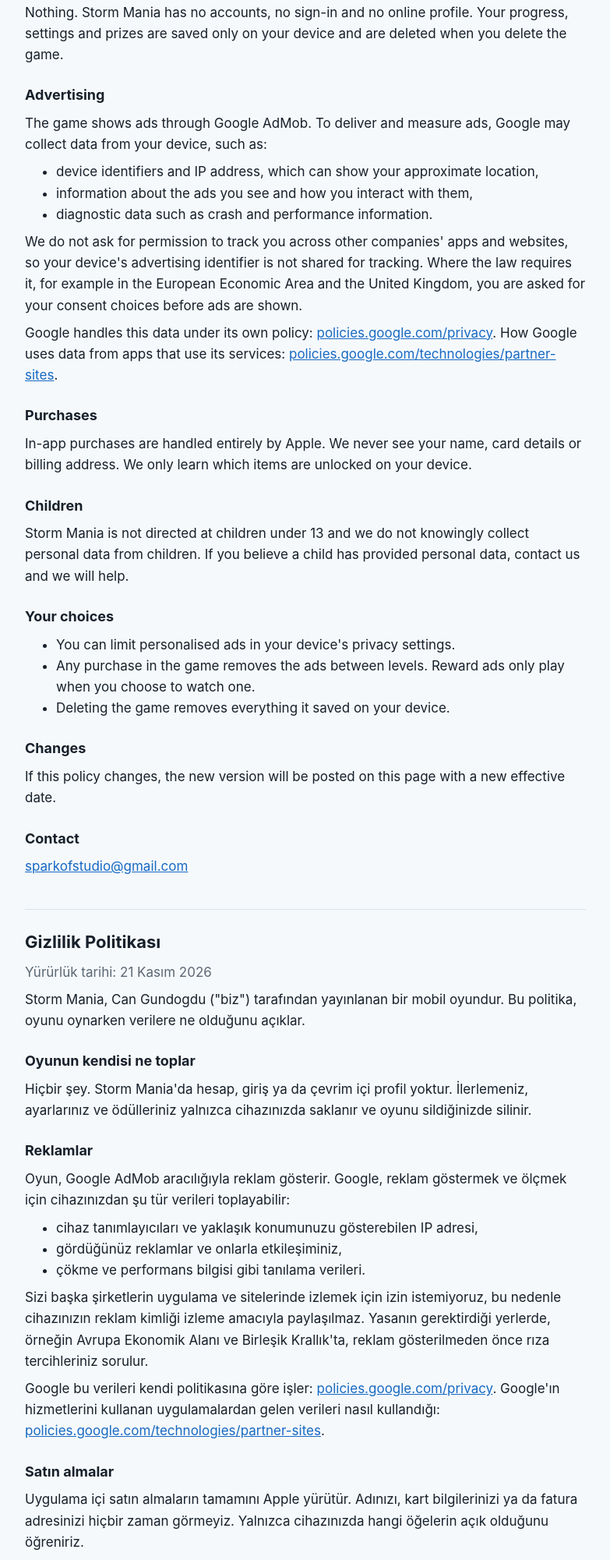
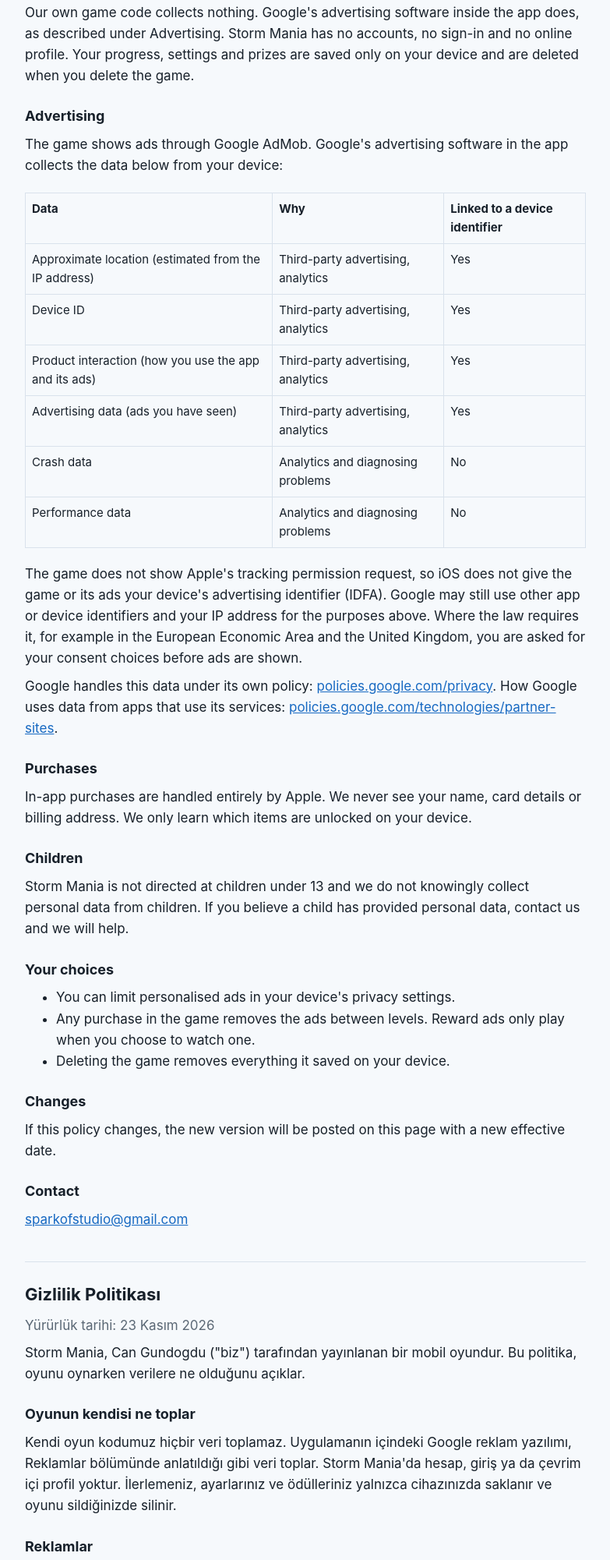
Before and after one commit to sparkofstudio/storm-mania, a plain HTML site: page index.html in a window 1280 px wide. Shown: the part 403-2404 px from the top of the page at 78% size, without its empty margins (248-1031 px from the left). Drawn offline with Linux system fonts and the light colour scheme.

Commit message:
Describe advertising data in detail

```diff
--- a/index.html
+++ b/index.html
@@ -10,7 +10,7 @@
 body{margin:0;background:var(--bg);color:var(--fg);font:17px/1.6 -apple-system,BlinkMacSystemFont,"Segoe UI",Roboto,sans-serif}
 main{max-width:720px;margin:0 auto;padding:32px 16px 64px}
 h1{font-size:28px;margin:0 0 4px}h2{font-size:22px;margin:40px 0 8px;padding-top:24px;border-top:1px solid var(--line)}h3{font-size:18px;margin:24px 0 4px}
-p,ul{margin:8px 0}.muted{color:var(--muted)}a{color:var(--accent)}nav a{margin-right:16px}
+p,ul{margin:8px 0}.muted{color:var(--muted)}a{color:var(--accent)}.tw{overflow-x:auto}table{border-collapse:collapse;width:100%;margin:12px 0;font-size:15px}th,td{border:1px solid var(--line);padding:8px;text-align:left;vertical-align:top}nav a{margin-right:16px}
 </style>
 </head>
 <body>
@@ -20,18 +20,14 @@ p,ul{margin:8px 0}.muted{color:var(--muted)}a{color:var(--accent)}nav a{margin-r
 <nav><a href="#en">English</a><a href="#tr">Türkçe</a><a href="#support">Support / Destek</a></nav>
 
 <h2 id="en">Privacy Policy</h2>
-<p class="muted">Effective date: 21 November 2026</p>
+<p class="muted">Effective date: 23 November 2026</p>
 <p>Storm Mania is a mobile game published by Can Gundogdu ("we"). This policy explains what happens to data when you play.</p>
 <h3>What the game itself collects</h3>
-<p>Nothing. Storm Mania has no accounts, no sign-in and no online profile. Your progress, settings and prizes are saved only on your device and are deleted when you delete the game.</p>
+<p>Our own game code collects nothing. Google's advertising software inside the app does, as described under Advertising. Storm Mania has no accounts, no sign-in and no online profile. Your progress, settings and prizes are saved only on your device and are deleted when you delete the game.</p>
 <h3>Advertising</h3>
-<p>The game shows ads through Google AdMob. To deliver and measure ads, Google may collect data from your device, such as:</p>
-<ul>
-<li>device identifiers and IP address, which can show your approximate location,</li>
-<li>information about the ads you see and how you interact with them,</li>
-<li>diagnostic data such as crash and performance information.</li>
-</ul>
-<p>We do not ask for permission to track you across other companies' apps and websites, so your device's advertising identifier is not shared for tracking. Where the law requires it, for example in the European Economic Area and the United Kingdom, you are asked for your consent choices before ads are shown.</p>
+<p>The game shows ads through Google AdMob. Google's advertising software in the app collects the data below from your device:</p>
+<div class="tw"><table><tr><th>Data</th><th>Why</th><th>Linked to a device identifier</th></tr><tr><td>Approximate location (estimated from the IP address)</td><td>Third-party advertising, analytics</td><td>Yes</td></tr><tr><td>Device ID</td><td>Third-party advertising, analytics</td><td>Yes</td></tr><tr><td>Product interaction (how you use the app and its ads)</td><td>Third-party advertising, analytics</td><td>Yes</td></tr><tr><td>Advertising data (ads you have seen)</td><td>Third-party advertising, analytics</td><td>Yes</td></tr><tr><td>Crash data</td><td>Analytics and diagnosing problems</td><td>No</td></tr><tr><td>Performance data</td><td>Analytics and diagnosing problems</td><td>No</td></tr></table></div>
+<p>The game does not show Apple's tracking permission request, so iOS does not give the game or its ads your device's advertising identifier (IDFA). Google may still use other app or device identifiers and your IP address for the purposes above. Where the law requires it, for example in the European Economic Area and the United Kingdom, you are asked for your consent choices before ads are shown.</p>
 <p>Google handles this data under its own policy: <a href="https://policies.google.com/privacy">policies.google.com/privacy</a>. How Google uses data from apps that use its services: <a href="https://policies.google.com/technologies/partner-sites">policies.google.com/technologies/partner-sites</a>.</p>
 <h3>Purchases</h3>
 <p>In-app purchases are handled entirely by Apple. We never see your name, card details or billing address. We only learn which items are unlocked on your device.</p>
@@ -50,18 +46,14 @@ p,ul{margin:8px 0}.muted{color:var(--muted)}a{color:var(--accent)}nav a{margin-r
 
 <h2 id="tr" lang="tr">Gizlilik Politikası</h2>
 <div lang="tr">
-<p class="muted">Yürürlük tarihi: 21 Kasım 2026</p>
+<p class="muted">Yürürlük tarihi: 23 Kasım 2026</p>
 <p>Storm Mania, Can Gundogdu ("biz") tarafından yayınlanan bir mobil oyundur. Bu politika, oyunu oynarken verilere ne olduğunu açıklar.</p>
 <h3>Oyunun kendisi ne toplar</h3>
-<p>Hiçbir şey. Storm Mania'da hesap, giriş ya da çevrim içi profil yoktur. İlerlemeniz, ayarlarınız ve ödülleriniz yalnızca cihazınızda saklanır ve oyunu sildiğinizde silinir.</p>
+<p>Kendi oyun kodumuz hiçbir veri toplamaz. Uygulamanın içindeki Google reklam yazılımı, Reklamlar bölümünde anlatıldığı gibi veri toplar. Storm Mania'da hesap, giriş ya da çevrim içi profil yoktur. İlerlemeniz, ayarlarınız ve ödülleriniz yalnızca cihazınızda saklanır ve oyunu sildiğinizde silinir.</p>
 <h3>Reklamlar</h3>
-<p>Oyun, Google AdMob aracılığıyla reklam gösterir. Google, reklam göstermek ve ölçmek için cihazınızdan şu tür verileri toplayabilir:</p>
-<ul>
-<li>cihaz tanımlayıcıları ve yaklaşık konumunuzu gösterebilen IP adresi,</li>
-<li>gördüğünüz reklamlar ve onlarla etkileşiminiz,</li>
-<li>çökme ve performans bilgisi gibi tanılama verileri.</li>
-</ul>
-<p>Sizi başka şirketlerin uygulama ve sitelerinde izlemek için izin istemiyoruz, bu nedenle cihazınızın reklam kimliği izleme amacıyla paylaşılmaz. Yasanın gerektirdiği yerlerde, örneğin Avrupa Ekonomik Alanı ve Birleşik Krallık'ta, reklam gösterilmeden önce rıza tercihleriniz sorulur.</p>
+<p>Oyun, Google AdMob aracılığıyla reklam gösterir. Uygulamadaki Google reklam yazılımı cihazınızdan aşağıdaki verileri toplar:</p>
+<div class="tw"><table><tr><th>Veri</th><th>Amaç</th><th>Cihaz tanımlayıcısına bağlı mı</th></tr><tr><td>Yaklaşık konum (IP adresinden tahmin edilir)</td><td>Üçüncü taraf reklamcılık, analiz</td><td>Evet</td></tr><tr><td>Cihaz kimliği</td><td>Üçüncü taraf reklamcılık, analiz</td><td>Evet</td></tr><tr><td>Ürün etkileşimi (uygulamayı ve reklamları nasıl kullandığınız)</td><td>Üçüncü taraf reklamcılık, analiz</td><td>Evet</td></tr><tr><td>Reklam verisi (gördüğünüz reklamlar)</td><td>Üçüncü taraf reklamcılık, analiz</td><td>Evet</td></tr><tr><td>Çökme verisi</td><td>Analiz ve sorun tespiti</td><td>Hayır</td></tr><tr><td>Performans verisi</td><td>Analiz ve sorun tespiti</td><td>Hayır</td></tr></table></div>
+<p>Oyun, Apple'ın izleme izni penceresini göstermez. Bu nedenle iOS, cihazınızın reklam kimliğini (IDFA) oyuna ya da reklamlarına vermez. Google yukarıdaki amaçlar için başka uygulama ya da cihaz tanımlayıcılarını ve IP adresinizi kullanabilir. Yasanın gerektirdiği yerlerde, örneğin Avrupa Ekonomik Alanı ve Birleşik Krallık'ta, reklam gösterilmeden önce rıza tercihleriniz sorulur.</p>
 <p>Google bu verileri kendi politikasına göre işler: <a href="https://policies.google.com/privacy">policies.google.com/privacy</a>. Google'ın hizmetlerini kullanan uygulamalardan gelen verileri nasıl kullandığı: <a href="https://policies.google.com/technologies/partner-sites">policies.google.com/technologies/partner-sites</a>.</p>
 <h3>Satın almalar</h3>
 <p>Uygulama içi satın almaların tamamını Apple yürütür. Adınızı, kart bilgilerinizi ya da fatura adresinizi hiçbir zaman görmeyiz. Yalnızca cihazınızda hangi öğelerin açık olduğunu öğreniriz.</p>
```
